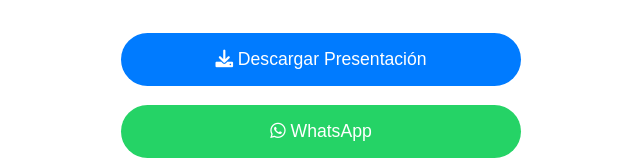
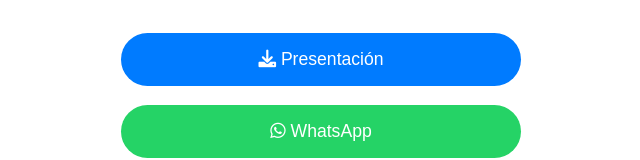
Before and after one commit to suniagajoberland/Elizquieroca, a plain HTML site: page index.html in a window 1280 px wide. Shown: the part 224-384 px from the top of the page, without its empty margins (319-959 px from the left). Drawn offline with Linux system fonts and the light colour scheme.

Commit message:
descarga

```diff
--- a/index.html
+++ b/index.html
@@ -21,7 +21,7 @@
           href="presentacion/PRESENTACION EL IZQUIERDO.pdf"
           download="presentacion-empresa.pdf"
           class="btn download"
-          ><i class="fa-solid fa-download"></i> Descargar Presentación</a
+          ><i class="fa-solid fa-download"></i> Presentación</a
         >
 
         <a
```
